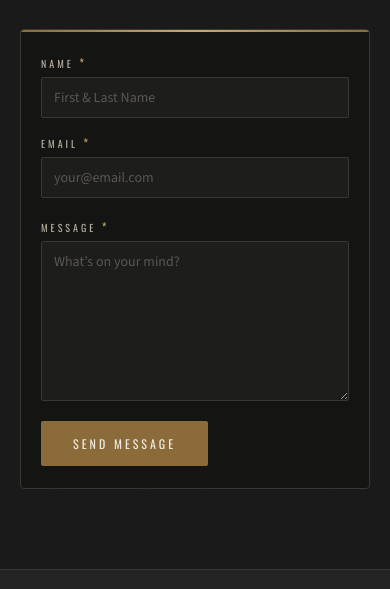
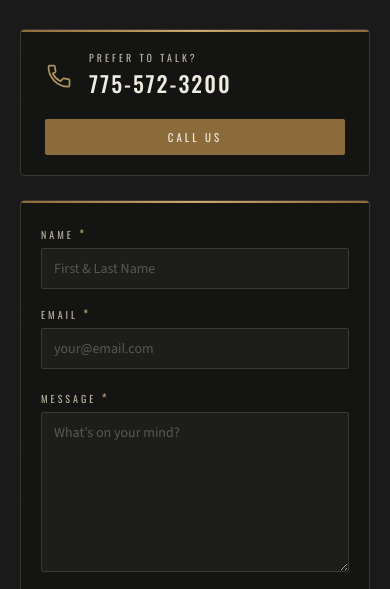
Before and after one commit to illos/esmkt, a plain HTML site: page contact.html in a window 390 px wide. Shown: the part 244-833 px from the top of the page. Drawn offline with nearby package versions, Linux system fonts and the light colour scheme; no server answers; files whose address does not match are found by name.

Commit message:
Added phone number to contact page

```diff
--- a/contact.html
+++ b/contact.html
@@ -48,6 +48,16 @@
   </div>
 
   <p class="contact-intro">Have questions about our business, interested in hosting an event, or need us to cater a large group? drop us a line bellow and we will get back to you!</p>
+
+  <!-- Call Us Banner -->
+  <div class="call-us-banner">
+    <svg class="call-us-icon" viewBox="0 0 24 24" fill="none" stroke="currentColor" stroke-width="1.5" stroke-linecap="round" stroke-linejoin="round"><path d="M6.62 10.79a15.05 15.05 0 006.59 6.59l2.2-2.2a1 1 0 011.01-.24 11.47 11.47 0 003.58.57 1 1 0 011 1V21a1 1 0 01-1 1A17 17 0 013 5a1 1 0 011-1h3.5a1 1 0 011 1c0 1.25.2 2.45.57 3.58a1 1 0 01-.25 1.01z"/></svg>
+    <div class="call-us-text">
+      <span class="call-us-label">Prefer to Talk?</span>
+      <a class="call-us-number" id="callUsBannerPhone" href="tel:7755723200">775-572-3200</a>
+    </div>
+    <a class="call-us-btn" id="callUsBannerBtn" href="tel:7755723200">Call Us</a>
+  </div>
 
   <!-- Form -->
   <form class="contact-form" id="contactForm" onsubmit="submitContact(event)" novalidate>
--- a/css/contact.css
+++ b/css/contact.css
@@ -58,6 +58,77 @@
     color: var(--cream-dim);
     font-weight: 300;
     margin-bottom: 32px;
+  }
+
+  /* ─── CALL US BANNER ─── */
+  .call-us-banner {
+    display: flex;
+    align-items: center;
+    gap: 16px;
+    background: var(--charcoal-card);
+    border: 1px solid var(--charcoal-border);
+    border-radius: 4px;
+    padding: 20px 24px;
+    margin-bottom: 24px;
+    position: relative;
+    overflow: hidden;
+  }
+  .call-us-banner::before {
+    content: '';
+    position: absolute;
+    top: 0; left: 0; right: 0;
+    height: 2px;
+    background: linear-gradient(to right, var(--gold-dark), var(--gold), var(--gold-dark));
+  }
+  .call-us-icon {
+    width: 28px;
+    height: 28px;
+    flex-shrink: 0;
+    color: var(--gold);
+    opacity: 0.85;
+  }
+  .call-us-text {
+    display: flex;
+    flex-direction: column;
+    gap: 2px;
+    flex: 1;
+    min-width: 0;
+  }
+  .call-us-label {
+    font-family: 'Oswald', sans-serif;
+    font-size: 10px;
+    letter-spacing: 3px;
+    text-transform: uppercase;
+    color: var(--cream-dim);
+  }
+  .call-us-number {
+    font-family: 'Oswald', sans-serif;
+    font-size: 22px;
+    font-weight: 500;
+    letter-spacing: 2px;
+    color: var(--cream);
+    text-decoration: none;
+    transition: color 0.2s;
+  }
+  .call-us-number:hover { color: var(--gold); }
+  .call-us-btn {
+    background: var(--gold-dark);
+    color: var(--cream);
+    font-family: 'Oswald', sans-serif;
+    font-size: 11px;
+    letter-spacing: 3px;
+    text-transform: uppercase;
+    text-decoration: none;
+    padding: 10px 20px;
+    border-radius: 2px;
+    flex-shrink: 0;
+    transition: background 0.2s, color 0.2s;
+  }
+  .call-us-btn:hover { background: var(--gold); color: var(--charcoal); }
+
+  @media (max-width: 480px) {
+    .call-us-banner { flex-wrap: wrap; }
+    .call-us-btn { width: 100%; text-align: center; margin-top: 4px; }
   }
 
   /* ─── FORM CARD ─── */
--- a/js/contact.js
+++ b/js/contact.js
@@ -9,6 +9,13 @@ async function initContact() {
   try {
     const res  = await fetch('/api/settings');
     const data = res.ok ? await res.json() : null;
+    if (data?.phone) {
+      const digits = data.phone.replace(/\D/g, '');
+      const numEl  = document.getElementById('callUsBannerPhone');
+      const btnEl  = document.getElementById('callUsBannerBtn');
+      if (numEl) { numEl.textContent = data.phone; numEl.href = `tel:${digits}`; }
+      if (btnEl) { btnEl.href = `tel:${digits}`; }
+    }
     if (data?.turnstileSiteKey) {
       renderTurnstile(data.turnstileSiteKey);
     } else {
```
